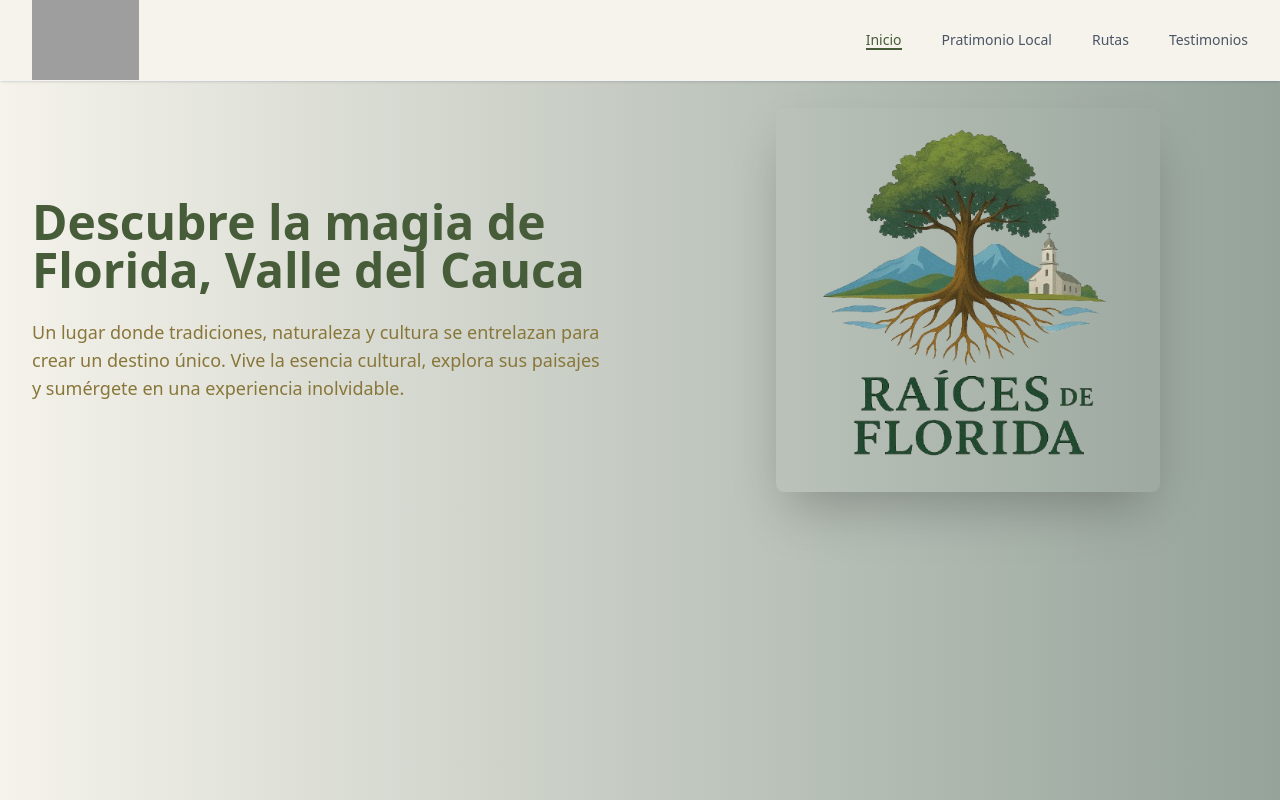
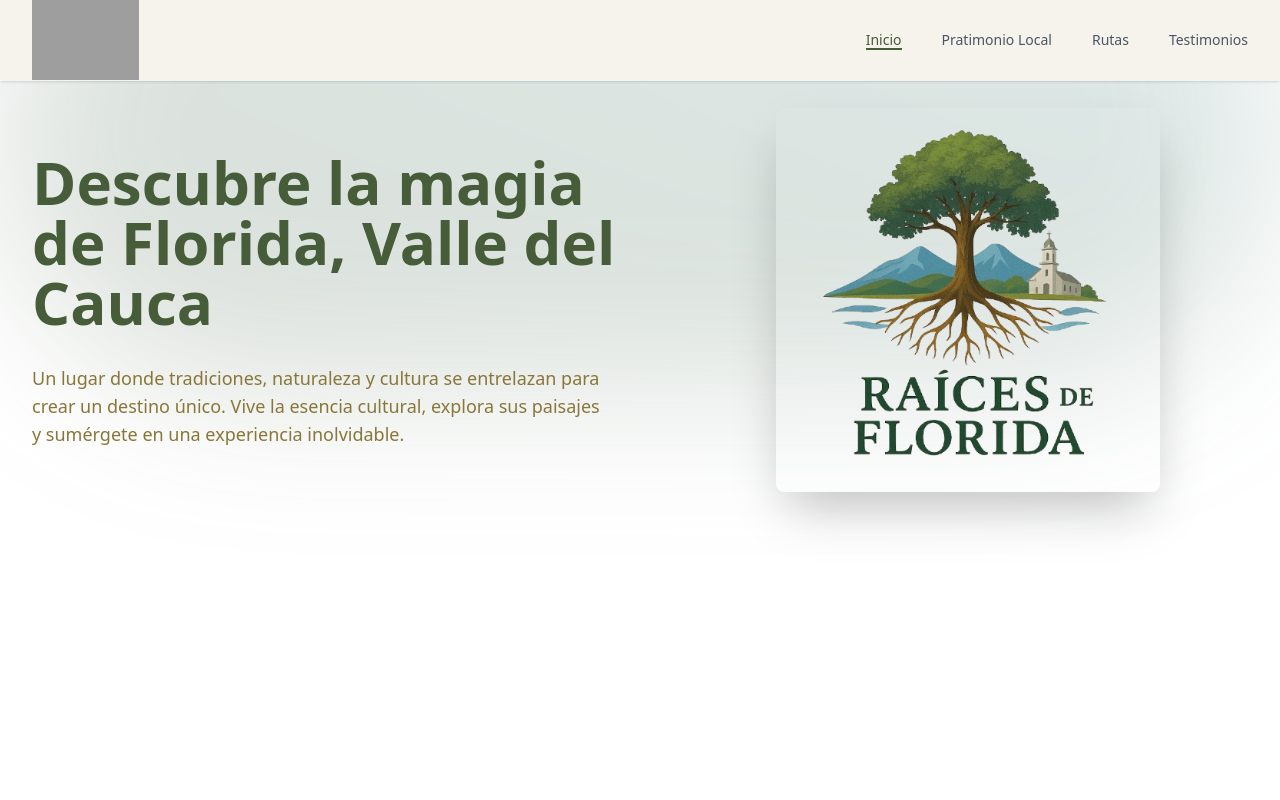
Before and after one commit to Torrescjua/blog-app, a React (Vite) app: page / in a window 1280 px wide. Shown: the top 800 px of the page. Built offline with nearby package versions, Linux system fonts and the light colour scheme; grey boxes are pictures that could not be loaded.

Commit message:
Styling index.css scrolling html and FrontPage stulish

```diff
--- a/src/App.jsx
+++ b/src/App.jsx
@@ -2,30 +2,18 @@ import React from 'react';
 import './App.css';
 import Navbar from './components/Navbar';
 import FrontPage from './components/frontPage';
-import TiltedCard from './components/TiltedCard';
 import Footer from './components/Footer';
 
 function App() {
   return (
-    <main>
-      <Navbar />
-      <div className="h-15"></div>
-      <FrontPage />
-        <div className="container mx-auto px-4 py-8">
-          <div className="flex flex-wrap justify-center gap-10">
-{/*             <TiltedCard
-              image="https://turismovalledelcauca.com/wp-content/uploads/2020/01/foto-florida-municipio-turismo-valle-del-cauca-colombia4.jpg"
-              title="Iglesia"
-              description="Aquí se muestra información detallada sobre la Unidad VI, su contenido histórico y cultural."
-            />
-            <TiltedCard
-              image="https://travel.valledelcauca.gov.co/storage/Clientes/Gobernacion/ValleCTravel/imagenes/contenidos/2181-Florida_Valle_del_Cauca_2E.jpg"
-              title='Casas'
-              description='Aquí se muestra información detallada sobre la Unidad VI, su contenido histórico y cultural.'
-            /> */}
-          </div>
-        </div>
-      <Footer/>
+    <main className="relative min-h-screen overflow-x-hidden">
+      {/* Fondo con gradiente usando tus variables de color */}
+      <div className="absolute -top-28 -left-0 w-full h-[500px] bg-gradient-to-tr from-[var(--color-1)]/20 to-[var(--color-10)]/20 rounded-full blur-[80px] -z-10"></div>
+      <div className="overflow-hidden">
+        <Navbar />
+        <FrontPage />
+        <Footer />
+      </div>
     </main>
   );
 }
--- a/src/components/FrontPage.jsx
+++ b/src/components/FrontPage.jsx
@@ -1,17 +1,16 @@
-import React from 'react'
-import logo from '../assets/logo_bg_blanco.webp'
+import React from 'react';
+import logo from '../assets/logo_bg_blanco.webp';
 
 const FrontPage = () => {
   return (
     <section
       id="home"
-      className="pt-12 pb-12 min-h-screen w-full bg-gradient-to-r from-[var(--color-2)] to-[var(--color-5)]"
+      className="pt-27 pb-16 min-h-screen w-full"
     >
       <div className="container mx-auto h-full flex flex-col md:flex-row items-center justify-between px-4 sm:px-6 lg:px-8">
-
         {/* Left Column */}
-        <div className="w-full md:w-1/2 space-y-6">
-          <h1 className="text-3xl md:text-4xl lg:text-5xl font-bold text-[var(--color-1)]">
+        <div className="w-full md:w-1/2 space-y-8">
+          <h1 className="text-4xl md:text-5xl lg:text-6xl font-bold text-[var(--color-1)]">
             Descubre la magia de Florida, Valle del Cauca
           </h1>
           <p className="text-base md:text-lg max-w-xl text-[var(--color-3)]">
@@ -21,7 +20,7 @@ const FrontPage = () => {
         </div>
 
         {/* Right Column - Imagen representativa */}
-        <div className="w-full md:w-1/2 mt-12 md:mt-0 pl-0 md:pl-12 flex justify-center">
+        <div className="w-full md:w-1/2 mt-16 md:mt-0 pl-0 md:pl-12 flex justify-center">
           <div className="relative">
             <img
               src={logo}
@@ -33,7 +32,7 @@ const FrontPage = () => {
 
       </div>
     </section>
-  )
-}
+  );
+};
 
-export default FrontPage
+export default FrontPage;
--- a/src/index.css
+++ b/src/index.css
@@ -1,5 +1,10 @@
 @import url('https://fonts.googleapis.com/css2?family=Cormorant+Garamond:ital,wght@0,700;1,700&family=Nunito:ital,wght@0,200..1000;1,200..1000&display=swap');
 @import "tailwindcss";
+
+html {
+  scroll-behavior: smooth;
+  scroll-padding-top: 100px;
+}
 
 /* Definimos nuestras variables en la capa base de Tailwind */
 @layer base {
```
